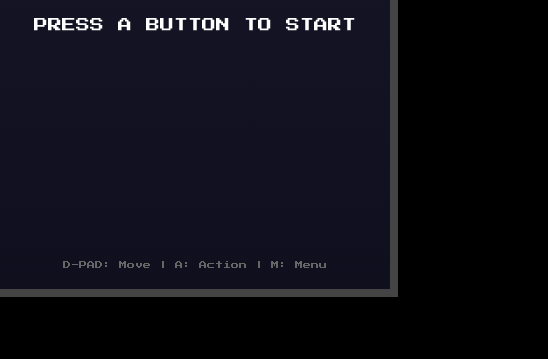
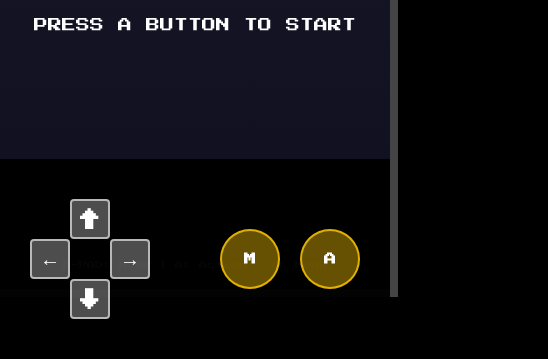
Before and after one commit to digable/vc_ic_rpg, a plain HTML site: page index.html in a window 390 px wide. Shown: the part 485-844 px from the top of the page, 548 px wide, since content can reach past the window. Drawn offline with Linux system fonts and the light colour scheme.

Commit message:
Refactor mobile controls and overflow settings
Updated mobile controls styling and overflow behavior.

```diff
--- a/index.html
+++ b/index.html
@@ -55,7 +55,7 @@
       body {
         padding: 0;
         margin: 0;
-        overflow-y: scroll;
+        overflow-y: auto;
         overflow-x: hidden;
         -webkit-overflow-scrolling: touch;
       }
@@ -65,6 +65,7 @@
         display: flex;
         flex-direction: column;
         align-items: center;
+        padding-bottom: 220px;
       }
 
       canvas {
@@ -75,14 +76,17 @@
 
     .mobile-controls {
       display: none;
-      position: relative;
+      position: fixed;
+      bottom: 0;
+      left: 0;
+      right: 0;
       width: 100vw;
       height: 200px;
-      background: rgba(0, 0, 0, 0.9);
+      background: rgba(0, 0, 0, 0.95);
       touch-action: none;
       user-select: none;
       -webkit-user-select: none;
-      margin-top: 0;
+      z-index: 1000;
     }
 
     .mobile-controls.active {
```
